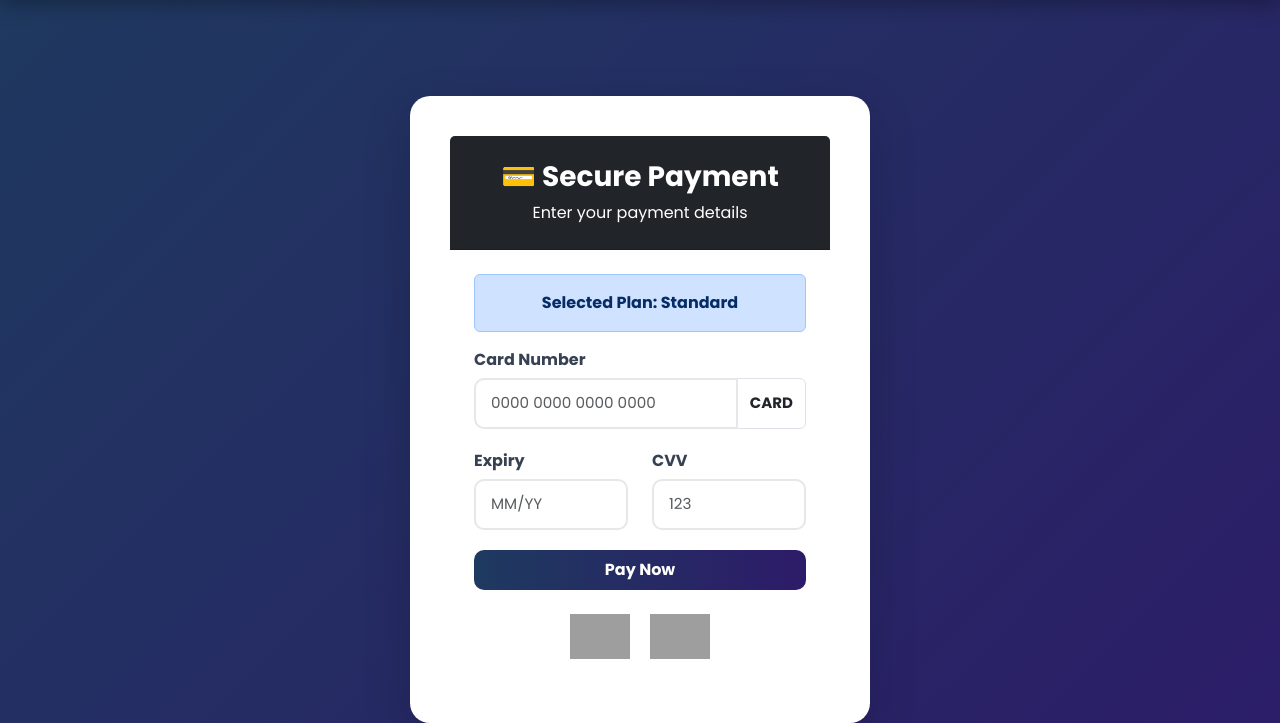
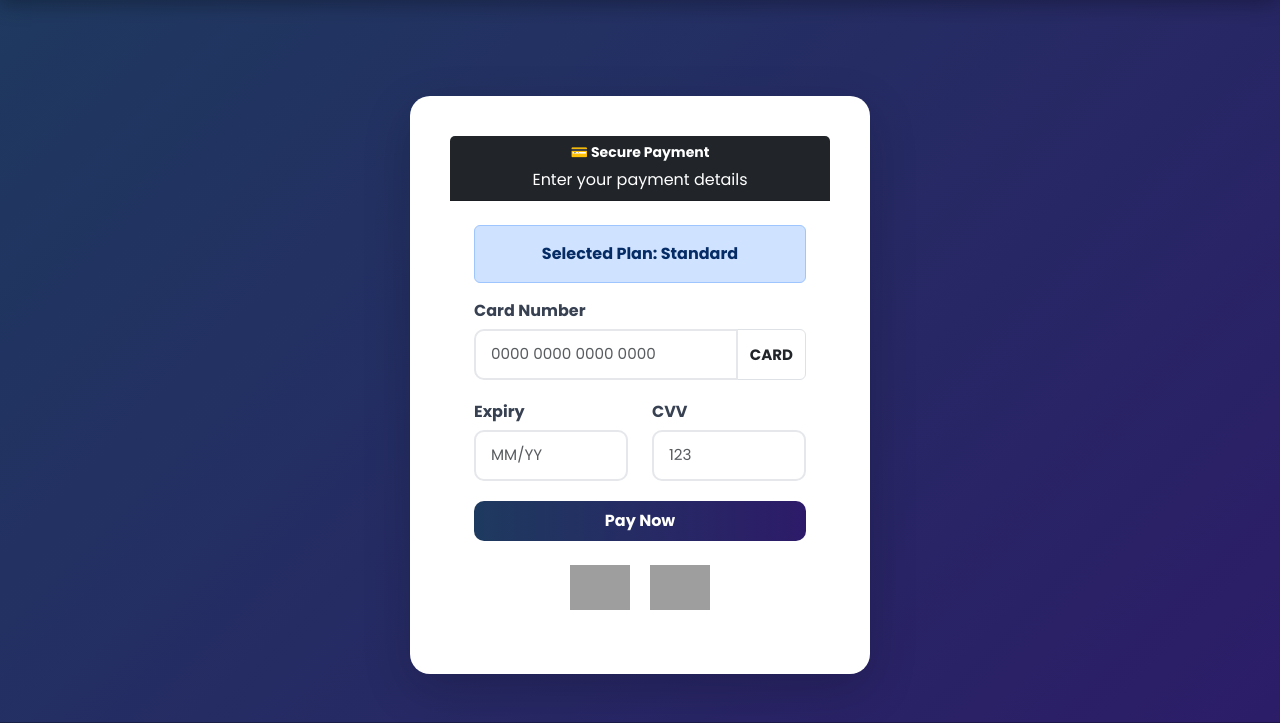
Before and after one commit to ch-Ahmad-zx/lms-project, a Flask app: page /payment in a window 1280 px wide. Shown: the part 74-797 px from the top of the page. Run offline with Flask 3, Linux system fonts and the light colour scheme; some libraries are stand-ins or nearby versions; grey boxes are pictures that could not be loaded.

Commit message:
payment header small

```diff
--- a/templates/payment.html
+++ b/templates/payment.html
@@ -27,11 +27,11 @@
 
     <div class="card shadow-lg border-0 payment-card">
 
-        <div class="card-header bg-dark text-white text-center py-4">
+       <div class="card-header bg-dark text-white text-center py-2">
 
-            <h3 class="fw-bold">
-                💳 Secure Payment
-            </h3>
+           <h5 class="fw-bold" style="font-size:14px;">
+    💳 Secure Payment
+</h5>
 
             <p class="mb-0">
                 Enter your payment details
```
